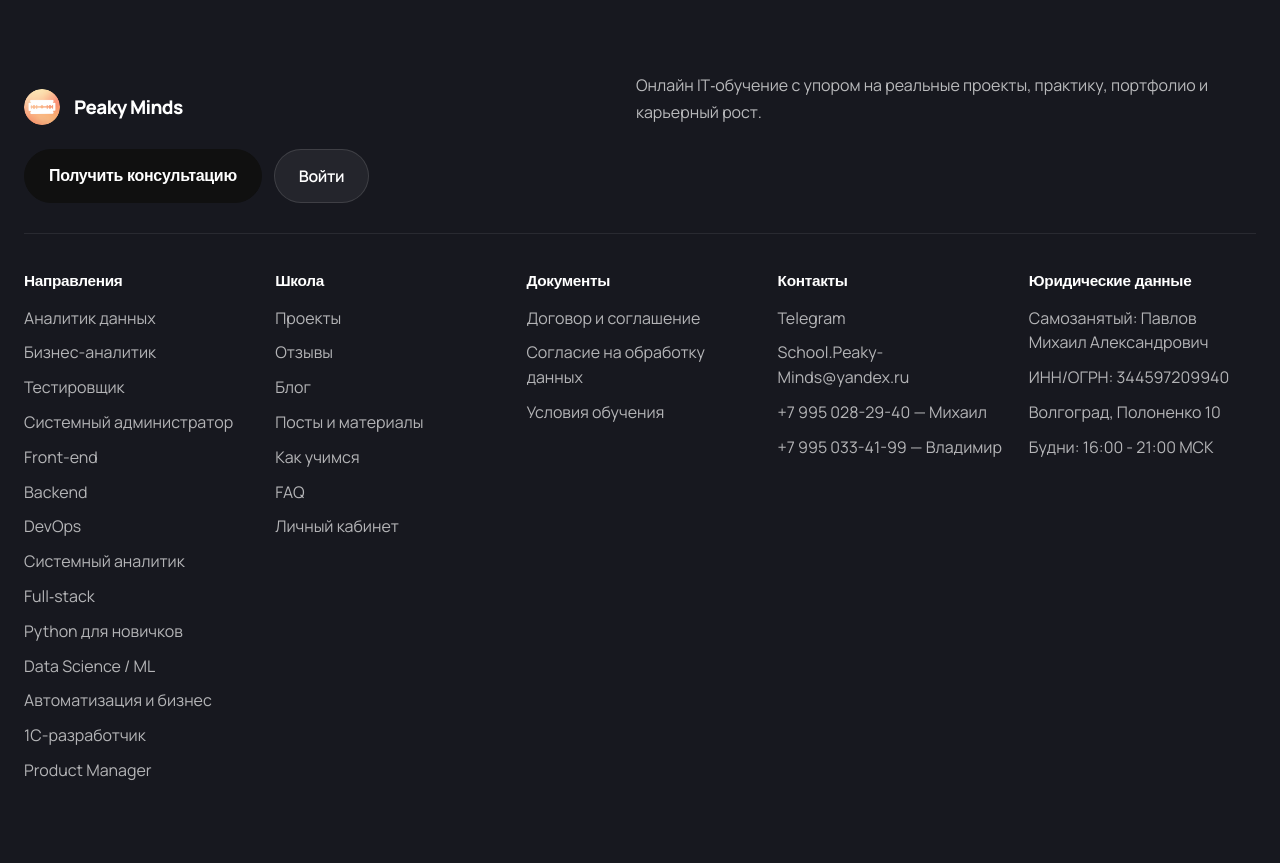
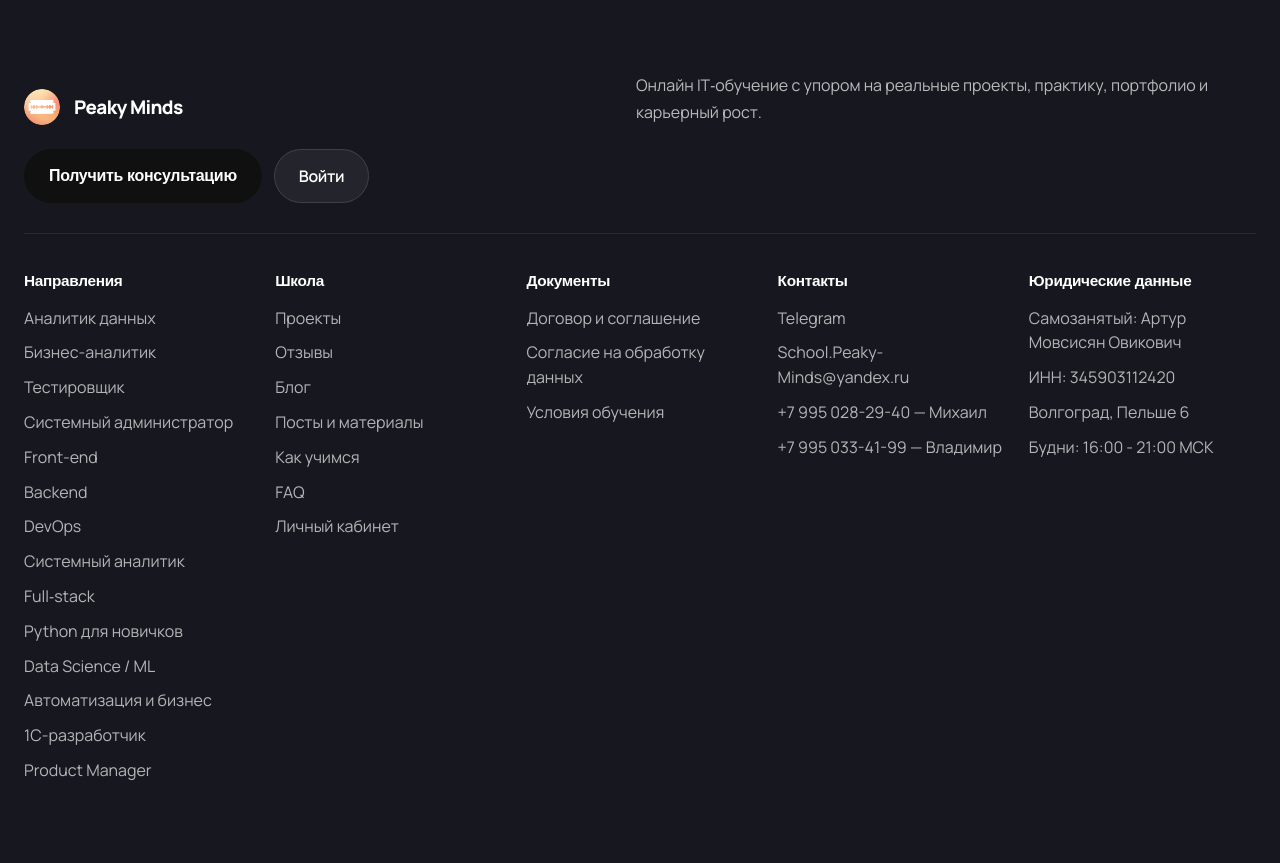
Before and after one commit to politifan/school-peaky-minds, a FastAPI app: page /blog in a window 1280 px wide. Shown: the part 4576-5439 px from the top of the page. Run offline with FastAPI, Linux system fonts and the light colour scheme.

Commit message:
Update self-employed executor details across site and contracts

```diff
--- a/core.py
+++ b/core.py
@@ -1742,8 +1742,8 @@ APP_BASE_URL = os.getenv("APP_BASE_URL")
 CONTACT_PHONE = os.getenv("CONTACT_PHONE", "+7 995 028-29-40")
 CONTACT_TELEGRAM = os.getenv("CONTACT_TELEGRAM", "")
 CONTACT_VK = os.getenv("CONTACT_VK", "")
-EXECUTOR_FULL_NAME = os.getenv("EXECUTOR_FULL_NAME", "Павлов Михаил Александрович")
-EXECUTOR_INN = os.getenv("EXECUTOR_INN", "344597209940")
+EXECUTOR_FULL_NAME = os.getenv("EXECUTOR_FULL_NAME", "Артур Мовсисян Овикович")
+EXECUTOR_INN = os.getenv("EXECUTOR_INN", "345903112420")
 EXECUTOR_PASSPORT = os.getenv("EXECUTOR_PASSPORT", "1820699537")
 EXECUTOR_PHONE = os.getenv("EXECUTOR_PHONE", "7 995 028 29 40")
 EXECUTOR_EMAIL = os.getenv("EXECUTOR_EMAIL", "mihailpavlov042006@gmail.com")
@@ -1751,7 +1751,7 @@ EXECUTOR_RECIPIENT = os.getenv("EXECUTOR_RECIPIENT", "Исполнитель")
 EXECUTOR_BANK = os.getenv("EXECUTOR_BANK", "Ozon")
 EXECUTOR_ACCOUNT = os.getenv("EXECUTOR_ACCOUNT", "2204320674292448")
 EXECUTOR_SBP_PHONE = os.getenv("EXECUTOR_SBP_PHONE", "7 968 287 29 40")
-EXECUTOR_ADDRESS = os.getenv("EXECUTOR_ADDRESS", "Волгоград, Полоненко 10")
+EXECUTOR_ADDRESS = os.getenv("EXECUTOR_ADDRESS", "Волгоград, Пельше 6")
 SEO_GOOGLE_VERIFICATION = os.getenv("SEO_GOOGLE_VERIFICATION", "")
 SEO_YANDEX_VERIFICATION = os.getenv("SEO_YANDEX_VERIFICATION", "")
 SEO_BING_VERIFICATION = os.getenv("SEO_BING_VERIFICATION", "")
@@ -2179,6 +2179,9 @@ def render(request: Request, template_name: str, context: Optional[Dict[str, Any
         "contact_telegram_link": telegram_link,
         "contact_vk": vk_display,
         "contact_vk_link": vk_link,
+        "executor_full_name": EXECUTOR_FULL_NAME,
+        "executor_inn": EXECUTOR_INN,
+        "executor_address": EXECUTOR_ADDRESS,
         "seo_google_verification": SEO_GOOGLE_VERIFICATION,
         "seo_yandex_verification": SEO_YANDEX_VERIFICATION,
         "seo_bing_verification": SEO_BING_VERIFICATION,
--- a/templates/base.html
+++ b/templates/base.html
@@ -133,7 +133,7 @@
         <p>+7 995 028-29-40 – Михаил (преподаватель)</p>
         <p>+7 995 033-41-99 – Владимир (менеджер)</p>
         <p>Email: <a class="inline-link" href="mailto:School.Peaky-Minds@yandex.ru">School.Peaky-Minds@yandex.ru</a></p>
-        <p>Почтовый адрес: Волгоград, Полоненко 10</p>
+        <p>Почтовый адрес: {{ executor_address }}</p>
         <p>График сессий: 16:00 - 21:00 – будни</p>
       </div>
       <div class="footer-col footer-docs">
@@ -142,8 +142,8 @@
       </div>
       <div class="footer-col footer-legal">
         <h4>Юридические данные</h4>
-        <p>Самозанятый: <span class="footer-muted">Павлов Михаил Александрович</span></p>
-        <p>ИНН/ОГРН: <span class="footer-muted">344597209940</span></p>
+        <p>Самозанятый: <span class="footer-muted">{{ executor_full_name }}</span></p>
+        <p>ИНН: <span class="footer-muted">{{ executor_inn }}</span></p>
       </div>
     </div>
   </footer>
--- a/templates/base_amp.html
+++ b/templates/base_amp.html
@@ -119,7 +119,7 @@
         <p>+7 995 028-29-40 – Михаил (преподаватель)</p>
         <p>+7 995 033-41-99 – Владимир (менеджер)</p>
         <p>Email: <a class="inline-link" href="mailto:School.Peaky-Minds@yandex.ru">School.Peaky-Minds@yandex.ru</a></p>
-        <p>Почтовый адрес: Волгоград, Полоненко 10</p>
+        <p>Почтовый адрес: {{ executor_address }}</p>
         <p>График сессий: 16:00 - 21:00 – будни</p>
       </div>
       <div class="footer-col footer-docs">
@@ -128,8 +128,8 @@
       </div>
       <div class="footer-col footer-legal">
         <h4>Юридические данные</h4>
-        <p>Самозанятый: <span class="footer-muted">Павлов Михаил Александрович</span></p>
-        <p>ИНН/ОГРН: <span class="footer-muted">344597209940</span></p>
+        <p>Самозанятый: <span class="footer-muted">{{ executor_full_name }}</span></p>
+        <p>ИНН: <span class="footer-muted">{{ executor_inn }}</span></p>
       </div>
     </div>
   </footer>
--- a/templates/base_marketing.html
+++ b/templates/base_marketing.html
@@ -302,9 +302,9 @@
 
         <div class="site-footer__column">
           <h4>Юридические данные</h4>
-          <span>Самозанятый: Павлов Михаил Александрович</span>
-          <span>ИНН/ОГРН: 344597209940</span>
-          <span>Волгоград, Полоненко 10</span>
+          <span>Самозанятый: {{ executor_full_name }}</span>
+          <span>ИНН: {{ executor_inn }}</span>
+          <span>{{ executor_address }}</span>
           <span>Будни: 16:00 - 21:00 МСК</span>
         </div>
       </div>
--- a/templates/base_student.html
+++ b/templates/base_student.html
@@ -141,9 +141,9 @@
         </div>
         <div class="site-footer__column">
           <h4>Юридические данные</h4>
-          <span>Самозанятый: Павлов Михаил Александрович</span>
-          <span>ИНН/ОГРН: 344597209940</span>
-          <span>Волгоград, Полоненко 10</span>
+          <span>Самозанятый: {{ executor_full_name }}</span>
+          <span>ИНН: {{ executor_inn }}</span>
+          <span>{{ executor_address }}</span>
           <span>Будни: 16:00 - 21:00 МСК</span>
         </div>
       </div>
```
